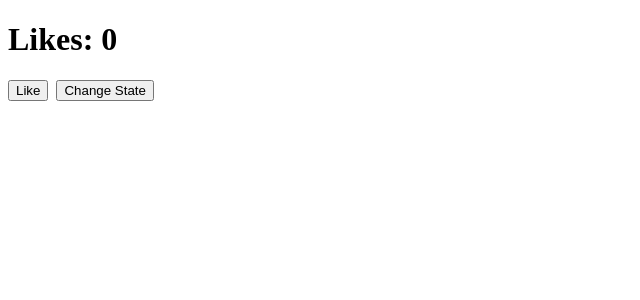
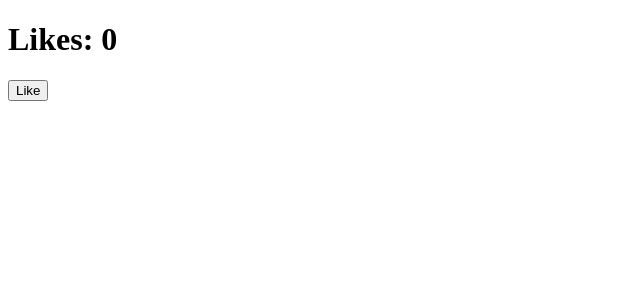
Before and after one commit to githubscientist/js-react-fsdcwdtb40, a React (Vite) app: page / in a window 1280 px wide. Shown: the top 300 px of the page, without its empty margins (0-640 px from the left). Built offline with nearby package versions, Linux system fonts and the light colour scheme.

Commit message:
state management using useState hook

```diff
--- a/src/App.jsx
+++ b/src/App.jsx
@@ -1,27 +1,19 @@
-import { useRef, useState } from "react";
+import { useState } from "react";
 
 const App = () => {
 
-  /*
-    value of useRef object is persisting across the component re-renders.
-    value change in useRef object does not cause re-rendering.
-  */
-
   let [likes, setLikes] = useState(0);
-  let [test, setTest] = useState(0);
 
   const handleLike = () => {
     setLikes(likes + 1);
   }
 
   console.log(likes);
-  console.log('component rendered')
 
   return (
     <>
       <h1>Likes: {likes}</h1>
-      <button onClick={handleLike}>Like</button> &nbsp;
-      <button onClick={() => setTest(test + 1)}>Change State</button>
+      <button onClick={handleLike}>Like</button>
     </>
   )
 }
```
Also changed, not shown: 1 other file (tests, documents, lock files or other folders).
